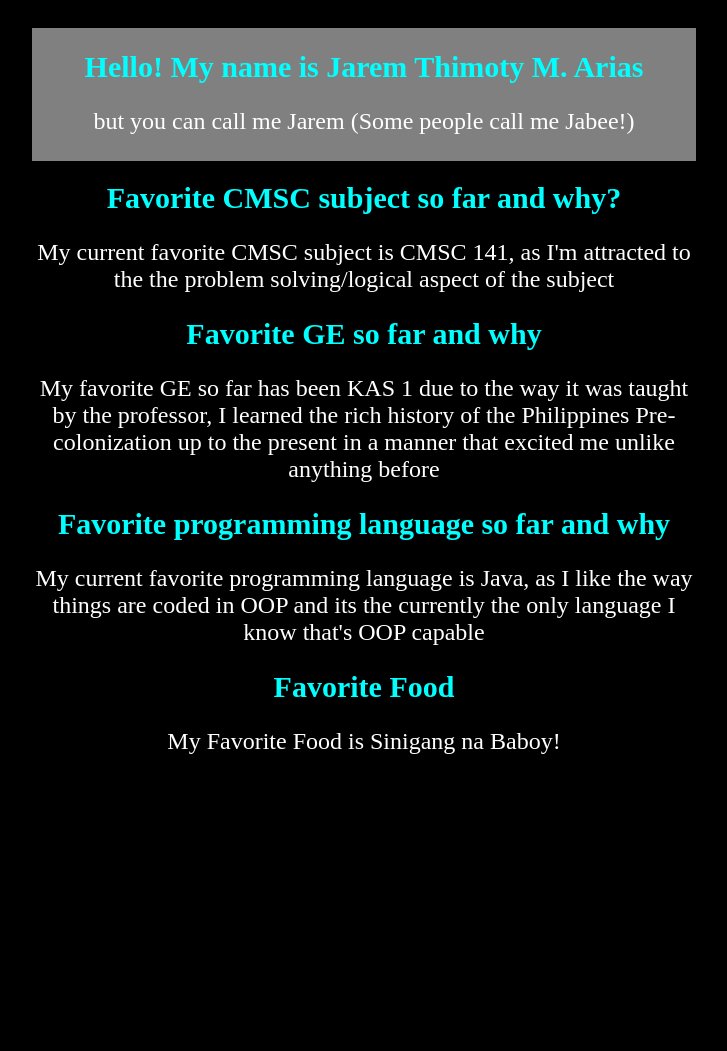
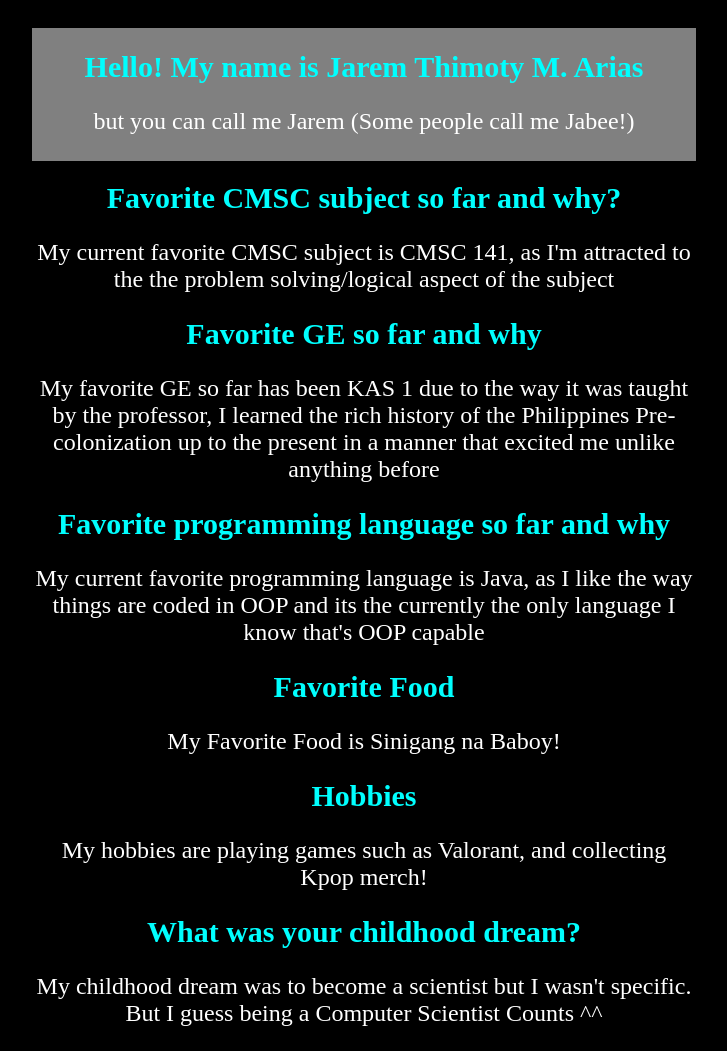
Before and after one commit to jmarias-edu/jmarias-edu, a plain HTML site: page index.html in a window 1280 px wide. Shown: the whole page, without its empty margins (276-1003 px from the left). Before the commit the page ends 800 px from the top, so only its background shows below. Drawn offline with Linux system fonts and the light colour scheme; a web font is replaced by a local one.

Commit message:
Added hobbies and dreams

```diff
--- a/index.html
+++ b/index.html
@@ -22,5 +22,11 @@
 <h1>Favorite Food</h1>
 <p>My Favorite Food is Sinigang na Baboy!</p>
 
+<h1>Hobbies</h1>
+<p>My hobbies are playing games such as Valorant, and collecting Kpop merch!</p>
+
+<h1>What was your childhood dream?</h1>
+<p>My childhood dream was to become a scientist but I wasn't specific. But I guess being a Computer Scientist Counts ^^</p>
+
 </body>
 </html>
```
